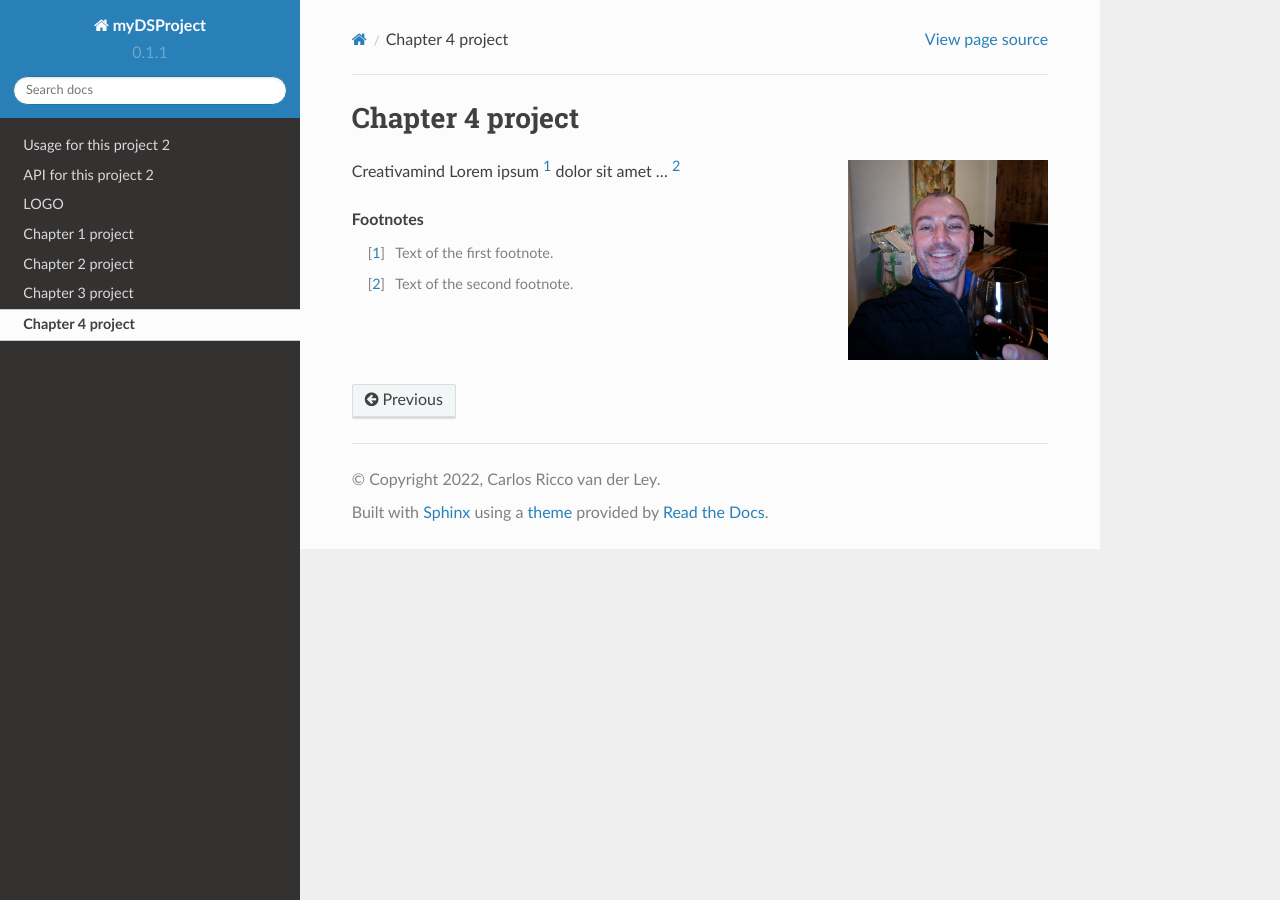
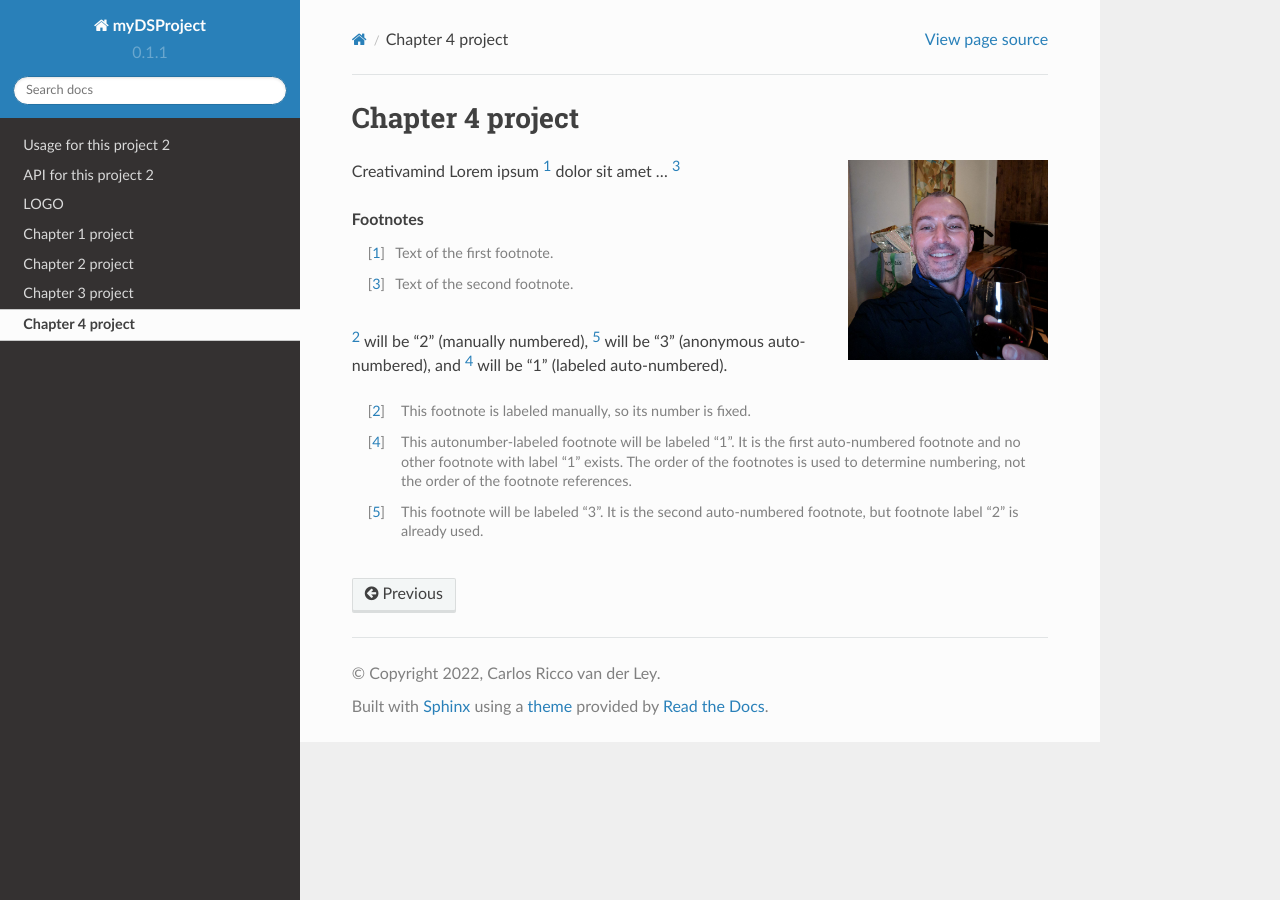
Before and after one commit to crvander/proj3Documentation, a Sphinx documentation site: the page built from docs/source/ch4.rst, in a window 1280 px wide. Built offline with Sphinx 7.4.7 and the Read the Docs theme 2.0.0, drawn with Linux system fonts in a browser that asks for light colours.

Commit message:
Update ch4.rst

```diff
--- a/docs/source/ch4.rst
+++ b/docs/source/ch4.rst
@@ -15,3 +15,17 @@ Lorem ipsum [#]_ dolor sit amet ... [#]_
 
 .. [#] Text of the first footnote.
 .. [#] Text of the second footnote.
+
+[2]_ will be "2" (manually numbered),
+[#]_ will be "3" (anonymous auto-numbered), and
+[#label]_ will be "1" (labeled auto-numbered).
+
+.. [2] This footnote is labeled manually, so its number is fixed.
+
+.. [#label] This autonumber-labeled footnote will be labeled "1".
+   It is the first auto-numbered footnote and no other footnote
+   with label "1" exists.  The order of the footnotes is used to
+   determine numbering, not the order of the footnote references.
+
+.. [#] This footnote will be labeled "3".  It is the second
+   auto-numbered footnote, but footnote label "2" is already used.
```
